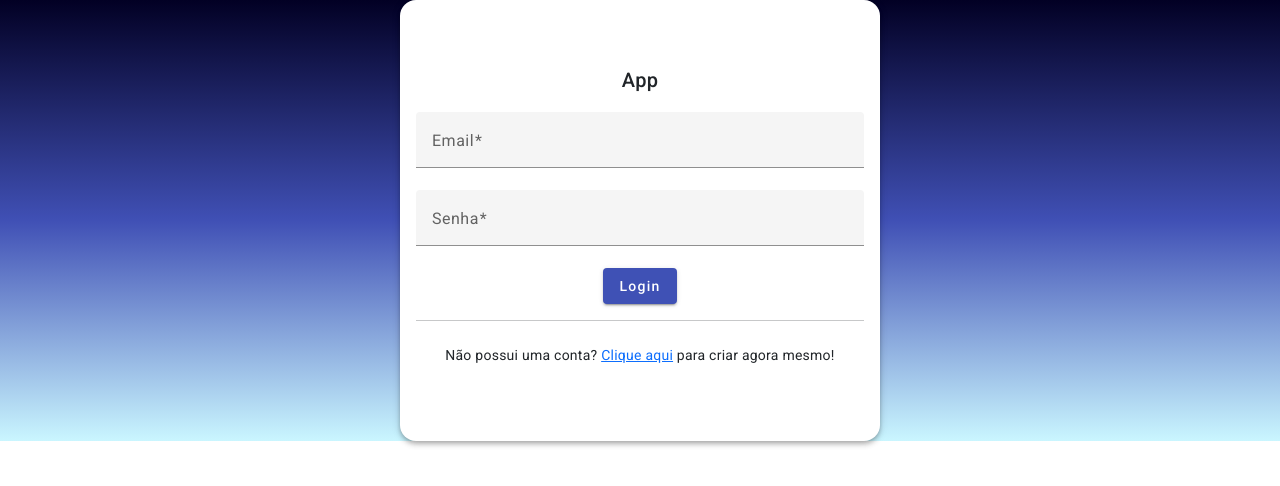
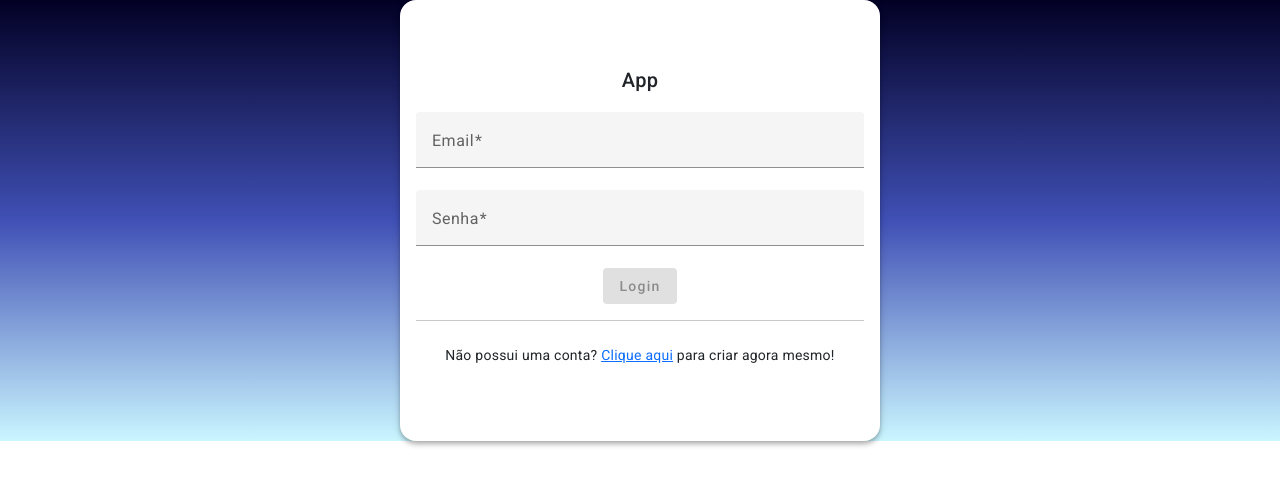
Before and after one commit to MateusBoche/HealthTraining, an Angular app: page /account/sign-in in a window 1280 px wide. Shown: the top 486 px of the page. Built offline with nearby package versions, Linux system fonts and the light colour scheme.

Commit message:
feat: adicao de complementos em sign-in e sign-up

```diff
--- a/src/app/views/accout/sign-in/sign-in.component.html
+++ b/src/app/views/accout/sign-in/sign-in.component.html
@@ -9,7 +9,7 @@
             <mat-label>Senha</mat-label>
             <input matInput type="password" placeholder="Senha" maxlength="10" required [formControl]="password">
         </mat-form-field>
-        <button mat-raised-button color="primary" (click)="login()">Login</button>
+        <button mat-raised-button color="primary" (click)="login()" [disabled]="isFormInvalid()">Login</button>
 
         @if(isLoginIncorrect){
             <p class="text-danger mt-2">Email ou senha incorrentos</p>
--- a/src/app/views/accout/sign-in/sign-in.component.ts
+++ b/src/app/views/accout/sign-in/sign-in.component.ts
@@ -1,7 +1,7 @@
 import { Component } from '@angular/core';
 import { MatInputModule } from "@angular/material/input";
 import { MatButtonModule } from "@angular/material/button";
-import { FormControl, FormsModule, ReactiveFormsModule } from "@angular/forms";
+import { FormControl, FormsModule, ReactiveFormsModule, Validators } from "@angular/forms";
 
 
 
@@ -21,8 +21,9 @@ import { FormControl, FormsModule, ReactiveFormsModule } from "@angular/forms";
 })
 export class SignInComponent {
 
+  //email = new FormControl(null, Validators.email);
   email = new FormControl(null);
-  password = new FormControl(null);
+  password = new FormControl(null, [Validators.minLength(1), Validators.maxLength(10)]);
 
   isLoginIncorrect = false;
 
@@ -35,6 +36,11 @@ export class SignInComponent {
 
   }
 
+  isFormInvalid(){
+    let isValid = this.email.valid && this.password.valid
+    return isValid ? false : true;
+  }
+
 
 
 
--- a/src/app/views/accout/sign-up/sign-up.component.html
+++ b/src/app/views/accout/sign-up/sign-up.component.html
@@ -3,26 +3,26 @@
         <h2 class="text-center">Crie sua conta!</h2>
         <mat-form-field>
             <mat-label>Nome completo</mat-label>
-            <input matInput placeholder="Nome completo" required="">
+            <input matInput placeholder="Nome completo" required="" [formControl] = "fullName">
         </mat-form-field>
 
         <mat-form-field>
             <mat-label>Email</mat-label>
-            <input matInput placeholder="Email" required="">
+            <input matInput placeholder="Email" required="" [formControl] = "email">
         </mat-form-field>
 
         <mat-form-field>
             <mat-label>Senha</mat-label>
-            <input matInput type="password" placeholder="Senha" maxlength="10">
+            <input matInput type="password" placeholder="Senha" maxlength="10" [formControl] = "password">
         </mat-form-field>
 
         <mat-form-field>
             <mat-label>Repita a senha</mat-label>
-            <input matInput type="password" placeholder="Senha">
+            <input matInput type="password" placeholder="Senha" [formControl] = "repeatPassword">
         </mat-form-field>
 
         <div class="text-center">
-            <button mat-raised-button color="primary">Criar</button>
+            <button mat-raised-button color="primary" [disabled] = "isFormInvalid()" (click) = "crateAccount()">Criar</button>
         </div>
 
         <hr>
--- a/src/app/views/accout/sign-up/sign-up.component.ts
+++ b/src/app/views/accout/sign-up/sign-up.component.ts
@@ -1,5 +1,5 @@
 import { Component } from '@angular/core';
-import { FormsModule, ReactiveFormsModule } from '@angular/forms';
+import { FormControl, FormsModule, ReactiveFormsModule, Validators } from '@angular/forms';
 import { MatButtonModule } from '@angular/material/button';
 import { MatInputModule } from '@angular/material/input';
 
@@ -17,4 +17,21 @@ import { MatInputModule } from '@angular/material/input';
 })
 export class SignUpComponent {
 
+  fullName = new FormControl(null, [Validators.minLength(3), Validators.maxLength(10)]);
+  email = new FormControl(null, Validators.email);
+  password = new FormControl(null, [Validators.minLength(3), Validators.maxLength(10)]);
+  repeatPassword = new FormControl(null,[Validators.minLength(3), Validators.maxLength(10)]);
+
+  isFormInvalid(){
+    let isValid = this.fullName.valid && this.email.valid && this.password.valid && this.repeatPassword.valid;
+
+    if(this.password.value !== this.repeatPassword.value){
+      return true;
+    }
+    return isValid ? false: true;
+  }
+  crateAccount(){
+    console.log("Criando conta...")
+  }
+
 }
```
Also changed, not shown: 2 other files (tests, documents, lock files or other folders).
